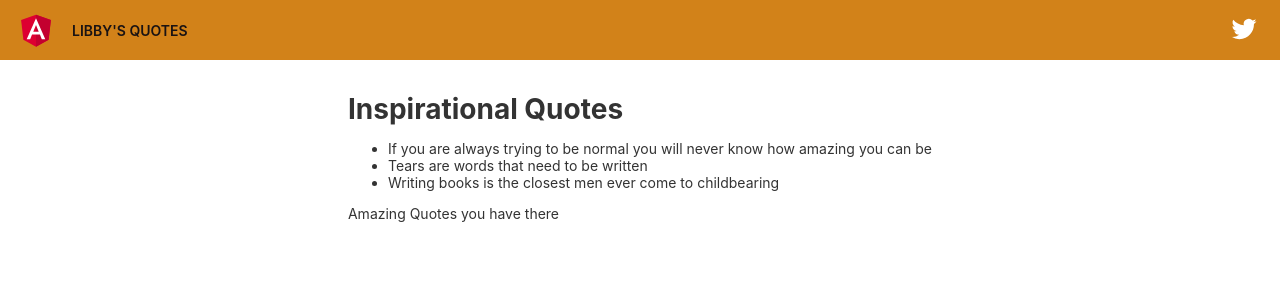
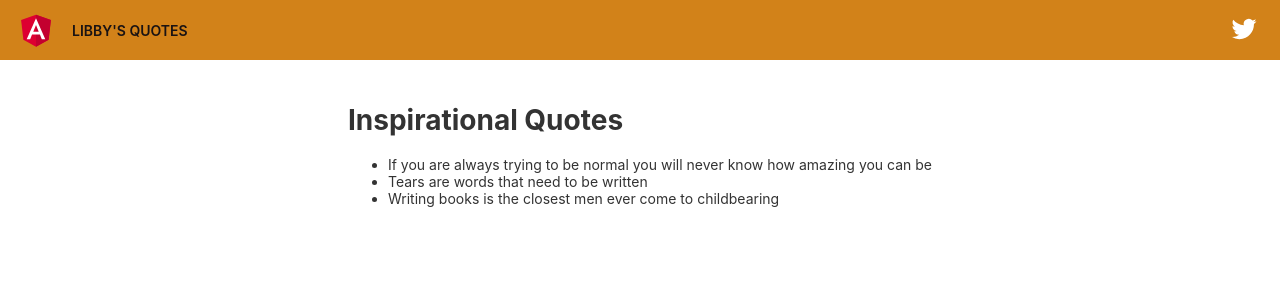
Before and after one commit to Libb521/quotes, an Angular app: page / in a window 1280 px wide. Shown: the top 300 px of the page. Built offline with nearby package versions, Linux system fonts and the light colour scheme.

Commit message:
i nested the components and made them available as a child component of the root component, i then added the app-quote to the app.component.html in order for the nesting to be complete

```diff
--- a/src/app/app.component.html
+++ b/src/app/app.component.html
@@ -335,7 +335,10 @@
 </div>
 
   <div class="content" role="main">
-    <div>
+    <app-quote>
+
+    </app-quote>
+    <!-- <div>
       <h1>Inspirational Quotes</h1>
       <ul>
         <li *ngFor='let quote of quotes'>
@@ -343,9 +346,7 @@
         </li>
     </ul>
     <p *ngIf='quotes.length > 2'>Amazing Quotes you have there</p>
-    </div>
-
-
+    </div>  -->
 </div>
 
 
--- a/src/app/app.component.ts
+++ b/src/app/app.component.ts
@@ -8,14 +8,4 @@ import {  Quotes } from './quotes';
 })
 export class AppComponent {
 
-  quotes:Quotes = [
-    {id:1, name:'If you are always trying to be normal you will never know how amazing you can be', author:'Maya Angelou'},
-    {id:2, name:'Tears are words that need to be written', author:'Paulo Coelho'},
-    {id:3, name:'Writing books is the closest men ever come to childbearing', author:'Norman Mailer'},
-  ];
-
-  constructor() {}
-  ngOnInit() {
-
   }
-  }
--- a/src/app/quote/quote.component.html
+++ b/src/app/quote/quote.component.html
@@ -1 +1,9 @@
-<p>quote works!</p>
+<div class="content" role="main">
+    <div>
+      <h1>Inspirational Quotes</h1>
+      <ul>
+        <li *ngFor='let quote of quotes'>
+          {{quote.name}}
+        </li>
+    </ul>
+    </div>
--- a/src/app/quote/quote.component.ts
+++ b/src/app/quote/quote.component.ts
@@ -1,4 +1,5 @@
 import { Component, OnInit } from '@angular/core';
+import { Quotes } from '../quotes';
 
 @Component({
   selector: 'app-quote',
@@ -7,6 +8,11 @@ import { Component, OnInit } from '@angular/core';
 })
 export class QuoteComponent implements OnInit {
 
+  quotes:Quotes = [
+    {id:1, name:'If you are always trying to be normal you will never know how amazing you can be', author:'Maya Angelou'},
+    {id:2, name:'Tears are words that need to be written', author:'Paulo Coelho'},
+    {id:3, name:'Writing books is the closest men ever come to childbearing', author:'Norman Mailer'},
+  ];
   constructor() { }
 
   ngOnInit() {
```
